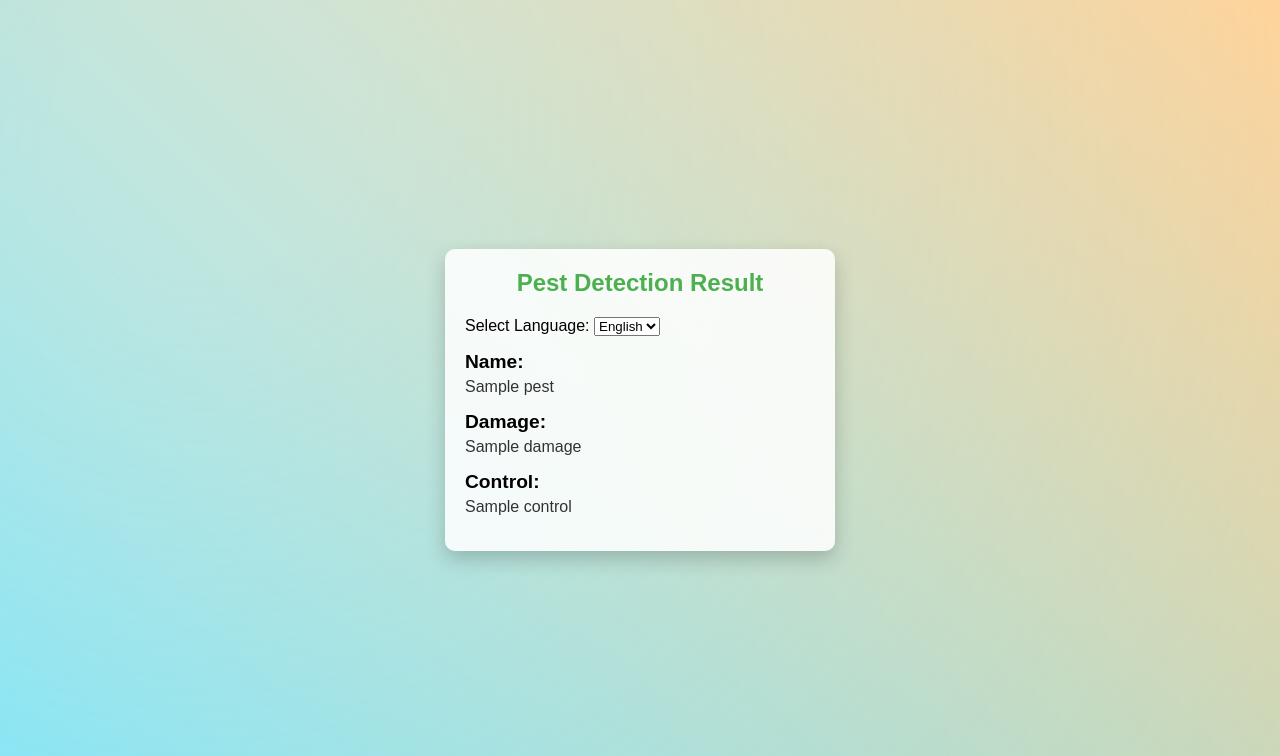
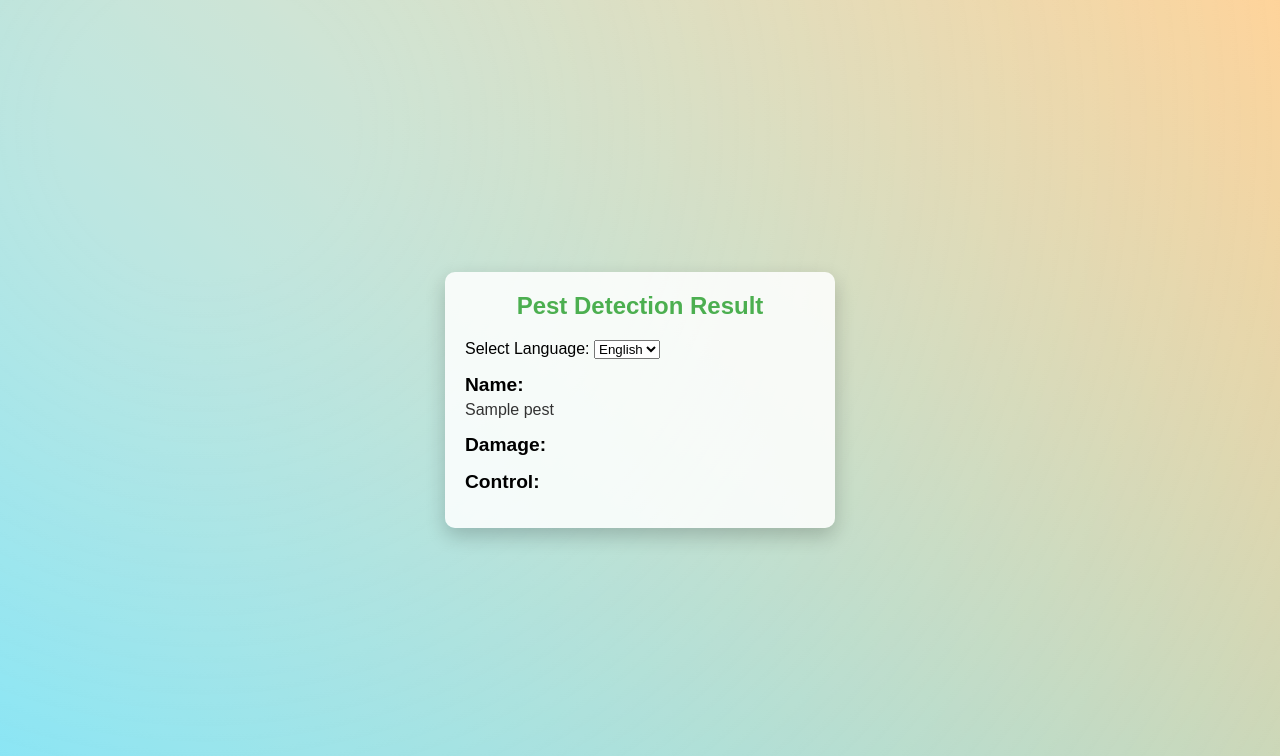
Before and after one commit to Pravallika0730/Pest_Detection_App, a Flask app: template templates/result.html in a window 1280 px wide; the page is wider, and only the part inside the window is pictured. Shown: the top 756 px of that part. Run offline with Flask 3, Linux system fonts and the light colour scheme; the template is opened without the code that fills it: most values are stand-ins (such as "Sample title", 1, 10 or a date in 2020).

Commit message:
Update result.html

```diff
--- a/templates/result.html
+++ b/templates/result.html
@@ -100,10 +100,10 @@
         <div class="content" id="pest-name">{{ pest['name'] }}</div>
 
         <div class="heading">Damage:</div>
-        <div class="content" id="pest-damage">{{ pest['damage'] }}</div>
+        <div class="content" id="pest-damage"></div>
 
         <div class="heading">Control:</div>
-        <div class="content" id="pest-control">{{ pest['control'] }}</div>
+        <div class="content" id="pest-control"></div>
     </div>
 
     <script>
@@ -128,7 +128,6 @@
                     'control': "పురుగుమందు సబ్బు, వేపనూనె లేదా లేడీ బగ్స్ ఉపయోగించండి."
                 }
             },
-            // Add other pests here following the same structure
             'Armyworm': {
                 'en': {
                     'damage': "Chews on plant leaves, creating irregular holes and defoliating crops.",
@@ -273,8 +272,6 @@
                     'control': "సిస్టమిక్ పురుగుమందులు లేదా ప్రయోజనకర నేమటోడ్స్ వాడండి."
                 }
             }
-
-
         };
 
         function updateContent() {
```
Lines whose indentation alone changed are shown as unchanged.
